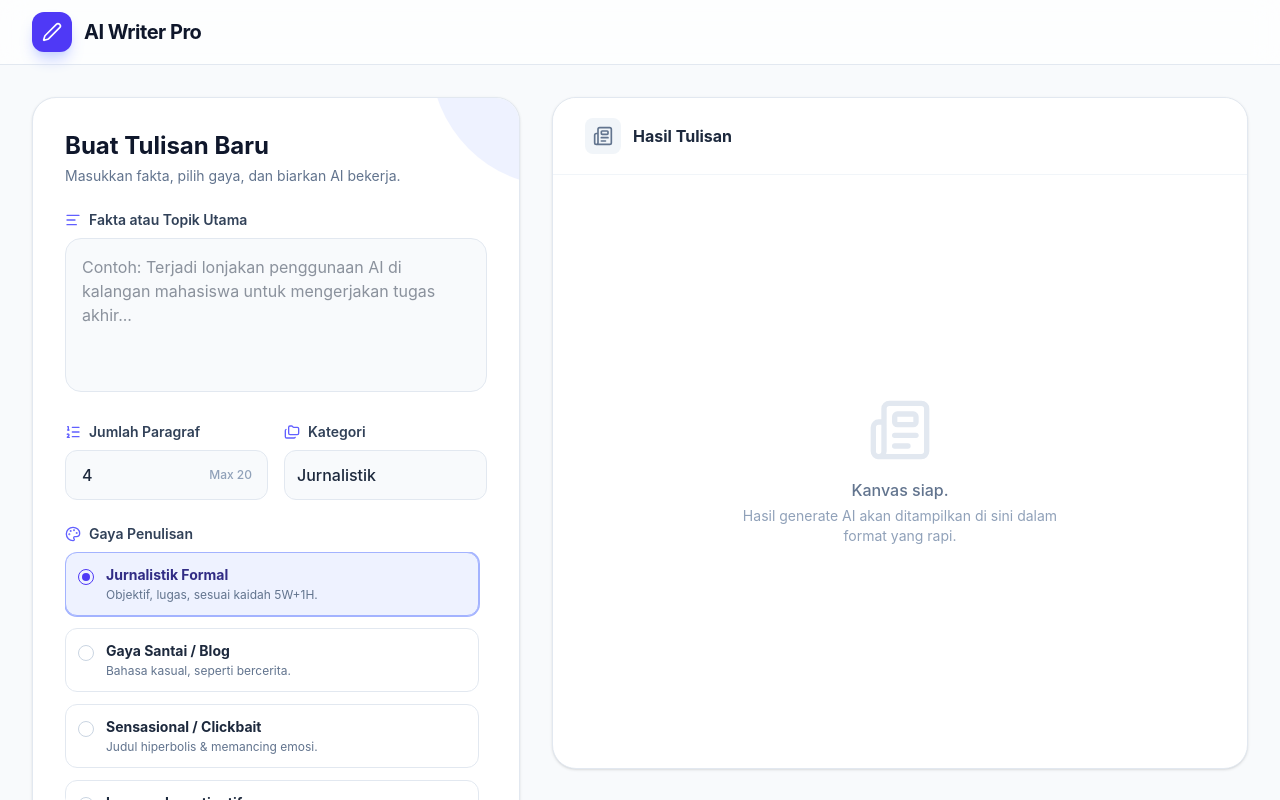
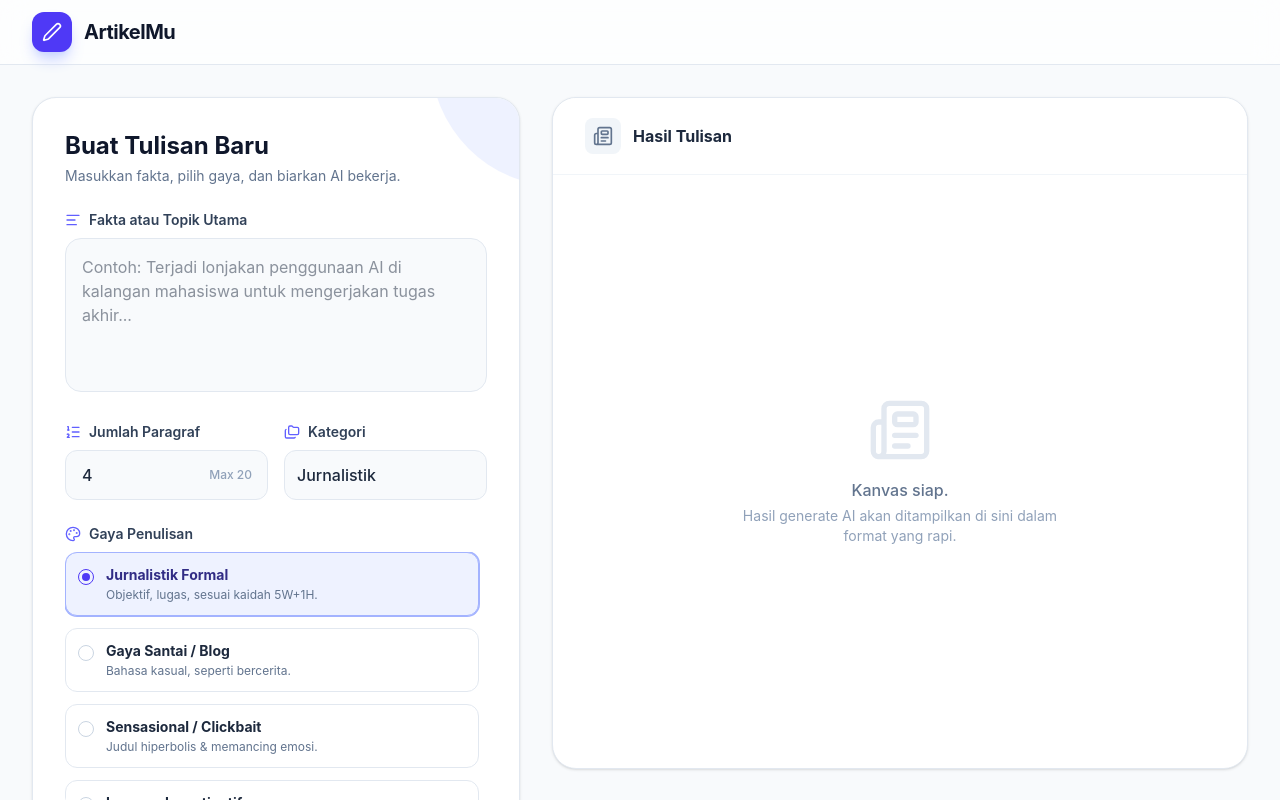
Before and after one commit to aminudin0893/Artikelmu, a React (Vite) app: page / in a window 1280 px wide. Shown: the top 800 px of the page. Built offline with nearby package versions, Linux system fonts and the light colour scheme.

Commit message:
feat: Rename app and simplify prompt instructions
Updates the application title to "ArtikelMu" and refines the AI prompt. The prompt no longer explicitly enforces paragraph indentation, relying on standard Markdown rendering and the request for logical paragraph separation.

```diff
--- a/index.html
+++ b/index.html
@@ -3,7 +3,7 @@
   <head>
     <meta charset="UTF-8" />
     <meta name="viewport" content="width=device-width, initial-scale=1.0" />
-    <title>My Google AI Studio App</title>
+    <title>ArtikelMu</title>
   </head>
   <body>
     <div id="root"></div>
--- a/src/App.tsx
+++ b/src/App.tsx
@@ -73,7 +73,7 @@ export default function App() {
     const styleConfig = WRITING_STYLES.find(s => s.id === selectedStyleId);
     if (!styleConfig) return;
 
-    const userPrompt = `Buatkan tulisan berdasarkan informasi/fakta berikut:\n\n${topic}\n\nInstruksi Penting:\n1. Tuliskan tepat sebanyak ${paragraphs} paragraf (tidak termasuk judul utama).\n2. Berikan Judul Utama di baris paling atas menggunakan format Header Markdown (misal: # Judul Tulisan).\n3. Pastikan gaya penulisannya sangat kental dengan gaya yang diminta.\n4. Gunakan tata bahasa Indonesia yang baik, benar, dan sesuai dengan kaidah EYD (Ejaan Yang Disempurnakan) yang terbaru.\n5. Pastikan struktur paragraf jelas dan mengalir secara logis.\n6. Setiap awal paragraf harus menjorok ke dalam (indentasi) seperti format surat atau buku resmi.\n7. Pisahkan setiap paragraf dengan DUA baris baru (double newline) agar terbaca sebagai paragraf yang terpisah dalam format Markdown.`;
+    const userPrompt = `Buatkan tulisan berdasarkan informasi/fakta berikut:\n\n${topic}\n\nInstruksi Penting:\n1. Tuliskan tepat sebanyak ${paragraphs} paragraf (tidak termasuk judul utama).\n2. Berikan Judul Utama di baris paling atas menggunakan format Header Markdown (misal: # Judul Tulisan).\n3. Pastikan gaya penulisannya sangat kental dengan gaya yang diminta.\n4. Gunakan tata bahasa Indonesia yang baik, benar, dan sesuai dengan kaidah EYD (Ejaan Yang Disempurnakan) yang terbaru.\n5. Pastikan struktur paragraf jelas dan mengalir secara logis.\n6. Pisahkan setiap paragraf dengan DUA baris baru (double newline) agar terbaca sebagai paragraf yang terpisah dalam format Markdown.`;
     const systemPrompt = styleConfig.prompt;
 
     try {
@@ -117,13 +117,16 @@ export default function App() {
   const handleCopy = async () => {
     if (!result) return;
     try {
+      // Clean text from &nbsp; and leading spaces from each paragraph to ensure clean paste
+      const finalResult = result.replace(/&nbsp;|\u00A0/g, ' ').replace(/^\s+/gm, '');
+
       // Primary method: navigator.clipboard
       if (navigator.clipboard && window.isSecureContext) {
-        await navigator.clipboard.writeText(result);
+        await navigator.clipboard.writeText(finalResult);
       } else {
         // Fallback method: textarea
         const textArea = document.createElement("textarea");
-        textArea.value = result;
+        textArea.value = finalResult;
         textArea.style.position = "fixed";
         textArea.style.left = "-9999px";
         textArea.style.top = "0";
@@ -164,7 +167,7 @@ export default function App() {
               <div className="w-10 h-10 bg-indigo-600 rounded-xl flex items-center justify-center text-white shadow-lg shadow-indigo-200">
                 <Pen size={20} />
               </div>
-              <h1 className="text-xl font-bold text-slate-900 tracking-tight">AI Writer Pro</h1>
+              <h1 className="text-xl font-bold text-slate-900 tracking-tight">ArtikelMu</h1>
             </div>
           </div>
         </div>
@@ -545,9 +548,7 @@ export default function App() {
         <div className="prose prose-slate prose-lg max-w-none" style={{ textAlign: textAlign }}>
           <ReactMarkdown>{result}</ReactMarkdown>
         </div>
-        <div className="mt-10 pt-4 border-t border-slate-200 text-center text-xs text-slate-400 font-sans">
-          Dihasilkan oleh AI Writer Pro — Dokumen ini dibuat menggunakan Kecerdasan Buatan (AI)
-        </div>
+
       </div>
 
       <style>{`
```
